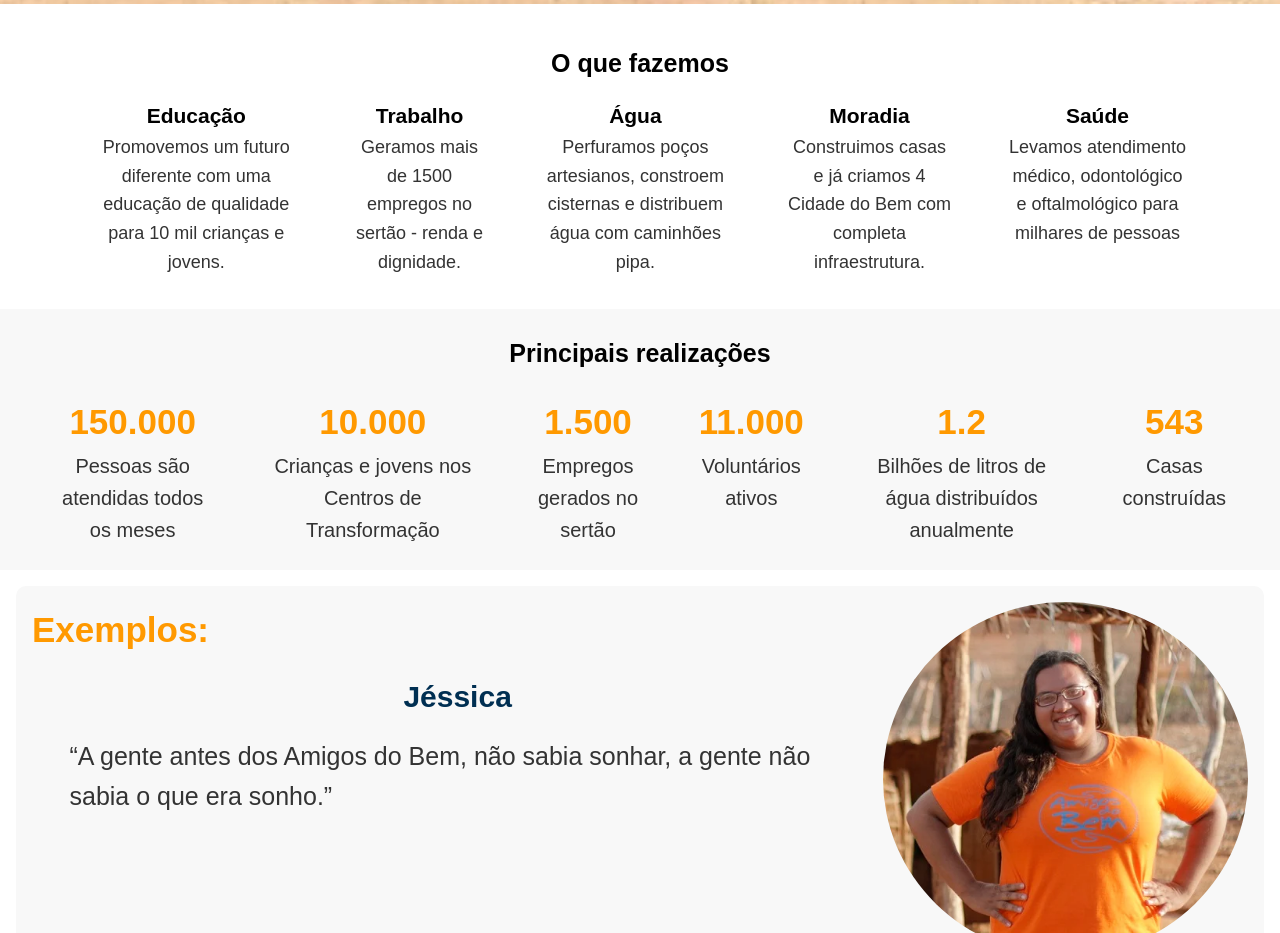
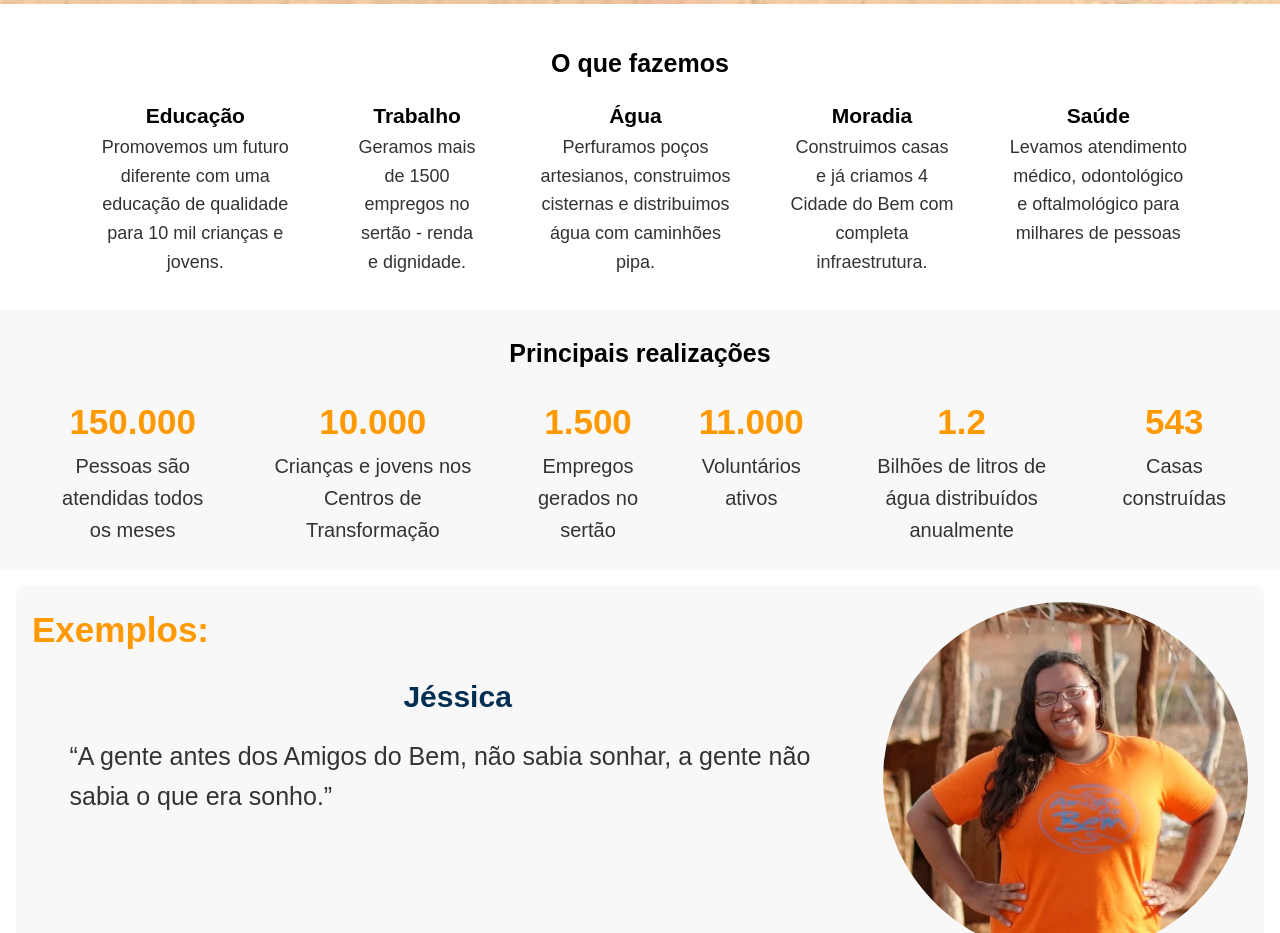
Before and after one commit to murilomorano3/Projeto-Amigos-do-Bem, a plain HTML site: page index.html in a window 1280 px wide. Shown: the part 846-1779 px from the top of the page. Drawn offline with Linux system fonts and the light colour scheme.

Commit message:
Update index.html
just changed somethings

```diff
--- a/index.html
+++ b/index.html
@@ -42,7 +42,7 @@
                 </li>
                 <li class="lista-açoes__açoes">
                     <a class="lista_açoes__link">Água</a>
-                    <p>Perfuramos poços artesianos, constroem cisternas e distribuem água com caminhões pipa.</p>
+                    <p>Perfuramos poços artesianos, construimos cisternas e distribuimos água com caminhões pipa.</p>
 
                 </li>
                 <li class="lista-açoes__açoes">
```
